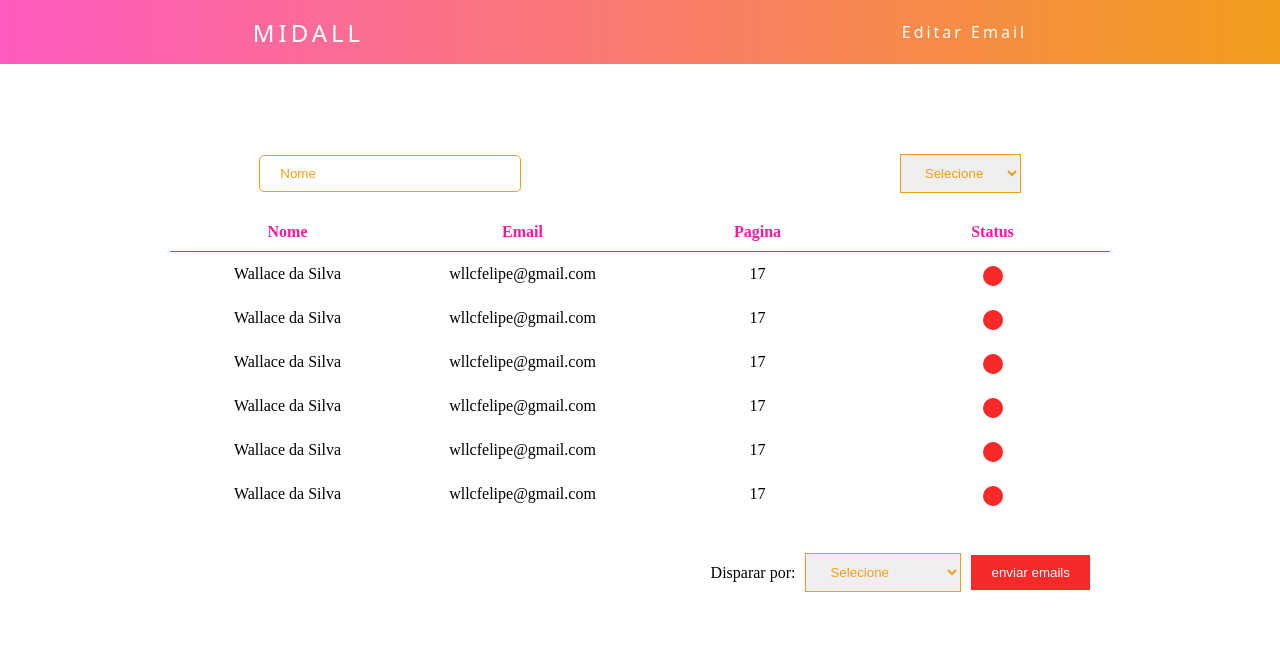
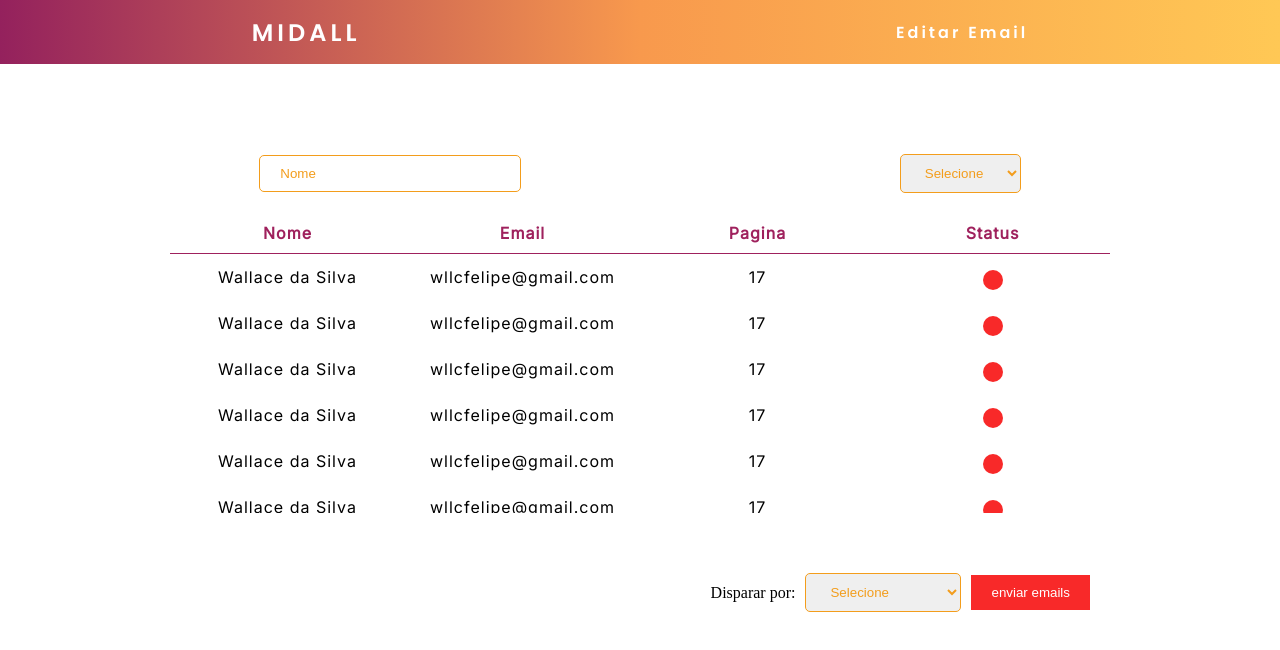
Before and after one commit to The-Seven-DSM/Send.me-FrontEnd-2022-2, a React (Create React App) app: page / in a window 1280 px wide. Shown: the top 650 px of the page. Built offline with nearby package versions, Linux system fonts and the light colour scheme.

Commit message:
finalização das paginas

```diff
--- a/src/App.css
+++ b/src/App.css
@@ -1,7 +1,5 @@
-root{
-  --cor-laranja: #f39d1c;
-  --cor-rosa: #f31ca1;
-}
+@import url('https://fonts.googleapis.com/css2?family=Inter:wght@200&family=Poppins:ital,wght@0,600;1,200&display=swap');
+@import url('https://fonts.googleapis.com/css2?family=Inter&display=swap');
 * {
   margin: 0;
   padding: 0;
@@ -10,11 +8,15 @@ a {
   color: #fff;
   text-decoration: none;
   transition: 0.3s;
+  font-family: 'Poppins', extra-bold;
 }
 a:hover {
   opacity: 0.7;
 }
-
+h3{
+  font-family: 'Inter';
+  color: rgb(44, 44, 44);
+}
 main{
   padding: 50px;
 }
@@ -47,7 +49,7 @@ nav {
   justify-content: space-around;
   align-items: center;
   font-family: system-ui, -apple-system, Helvetica, Arial, sans-serif;
-  background: linear-gradient(to right, #ff5ac0 , #f39d1c );
+  background: linear-gradient(to right, #94215d , #f8994d, #ffc855 );
   height: 8vh;
   margin-bottom: 20px;
 }
@@ -95,6 +97,7 @@ select{
   margin: 0 10px;
   padding: 10px 20px;
   border: 1px solid #f39d1c;
+  border-radius: 5px;
   color: #f39d1c;
 }
 
@@ -115,14 +118,17 @@ thead th{
   position: sticky;
   top: 0;
   background: #fff;
-  color: #f31ca1;
+  color: #9f215d;
   font-size: 16px;
-  border-bottom: 1px solid #f31ca1;
+  font-family: 'Inter', sans-serif;
+  border-bottom: 1px solid #9f215d;
 }
 th,td{
   padding: 10px 20px;
   word-break: break-all;
   text-align: center;
+  font-family: 'Inter';
+  letter-spacing: 1px;
 }
 tr:hover td{
   background: #f6f6f6;
@@ -137,7 +143,7 @@ tr:hover td{
   display: flex;
   justify-content: flex-end;
   align-items: center;
-  margin: 20px;
+  margin: 40px 20px;
   padding: 20px 120px 20px 0;
 }
 #status{
@@ -171,6 +177,7 @@ tr:hover td{
 @media(max-width:991px){
   .table-section{
     padding: 0 10px;
+    margin: 40px 0;
   }
   th,td{
     font-size: 13px;
--- a/src/App.js
+++ b/src/App.js
@@ -17,4 +17,6 @@ const App = () => {
 
 };
 
+/* https://www.figma.com/file/ImDcKpkiq1NRpmS9csqIJ7/API-2%C2%BA-Semestre?node-id=38%3A3*/
+
 export default App;
--- a/src/components/Editor/editor.js
+++ b/src/components/Editor/editor.js
@@ -17,7 +17,9 @@ const Editor = () => {
             <h3>Verificar Email / Editar Email</h3>
         </div>
         <div className="editor">
-
+        <div className="pdf">
+                <h3>pdf</h3>
+            </div>
             <JoditEditor
             	ref={editor}
                 value={content}
@@ -26,9 +28,7 @@ const Editor = () => {
                 onBlur={newContent => setContent(newContent)} // preferred to use only this option to update the content for performance reasons
                 onChange={newContent => {}}
             />
-            <div className="pdf">
-                <h3>pdf</h3>
-            </div>
+
         </div>
         <div className="send">
                 <button className="push">Validar Email</button>
--- a/src/components/Table/table.js
+++ b/src/components/Table/table.js
@@ -78,6 +78,7 @@ const Table = () => {
                         <td>17</td>
                         <td><Button /></td>
                     </tr>
+
                 </tbody>
             </table>
             </div>
```
